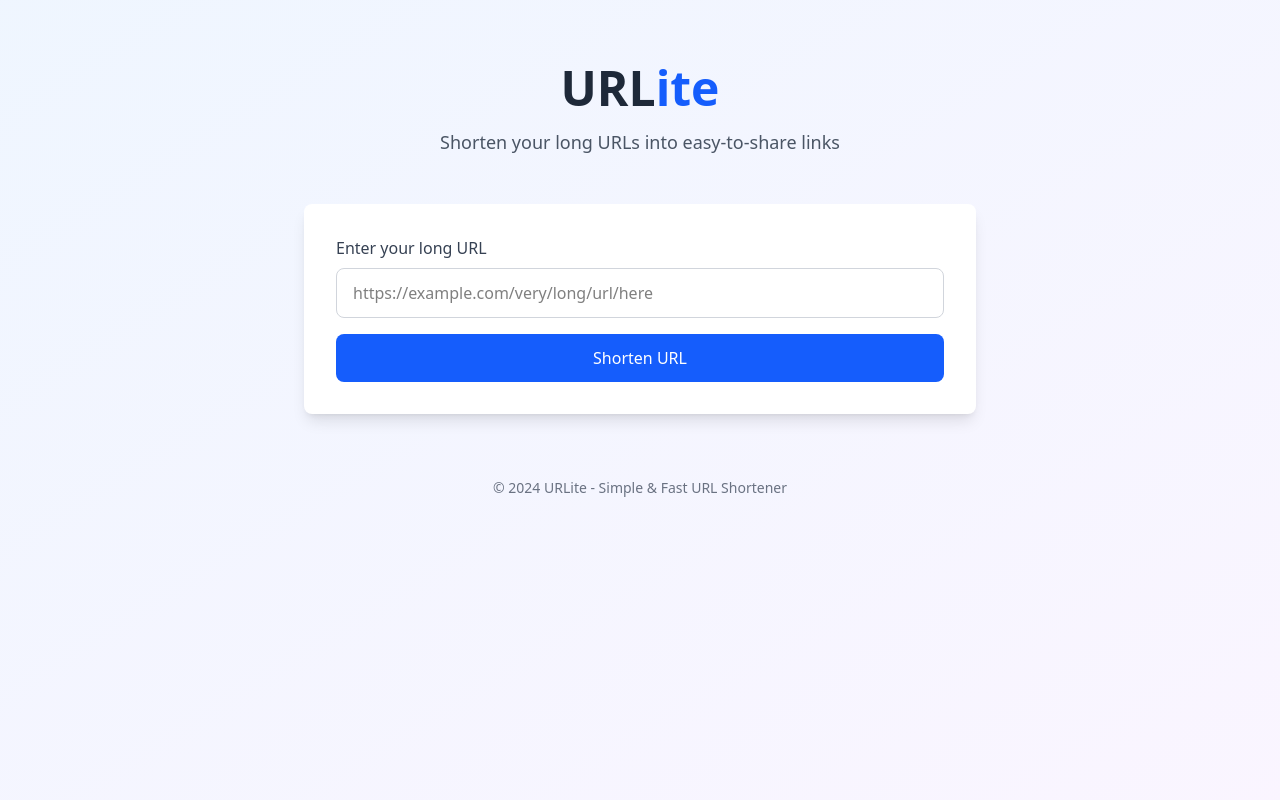
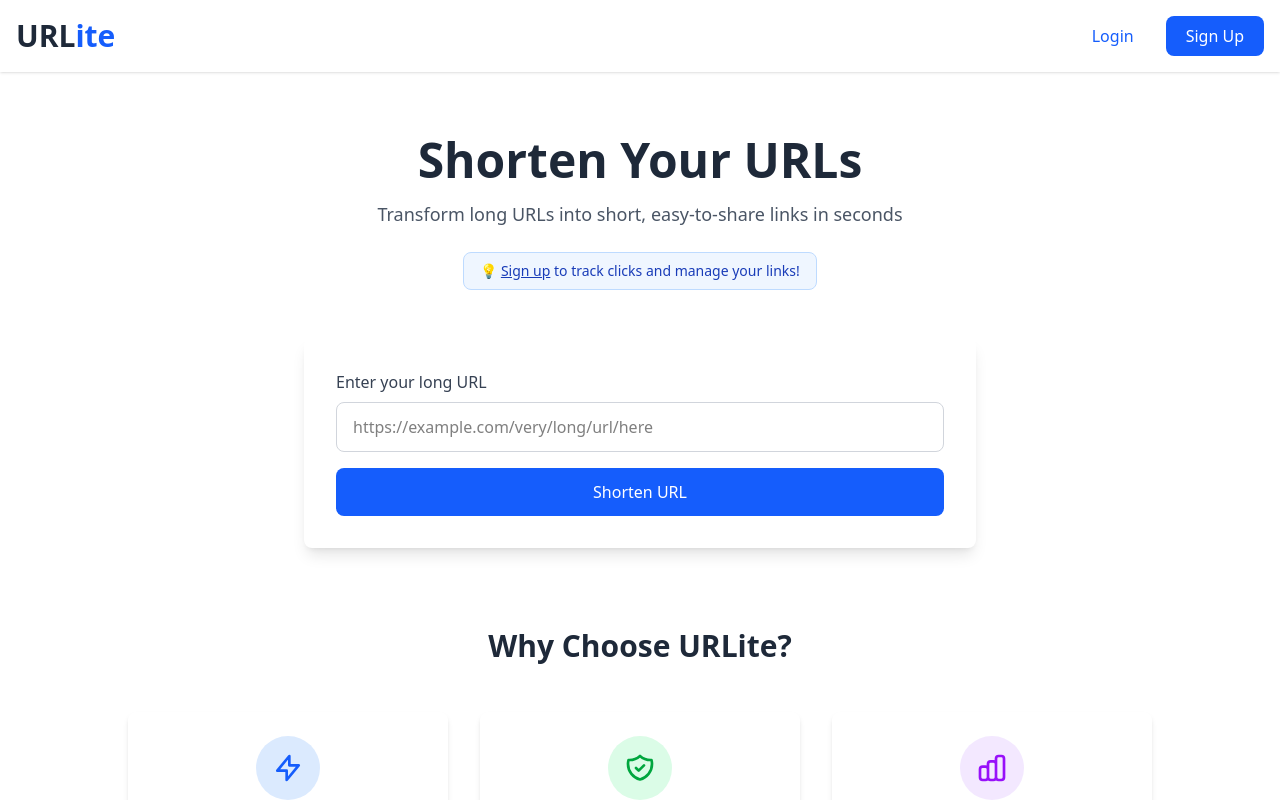
Before and after one commit to kartikkkandpal/URLite, a React (Vite) app in the folder frontend/: page / in a window 1280 px wide. Shown: the top 800 px of the page. Built offline with nearby package versions, Linux system fonts and the light colour scheme.

Commit message:
Frontend Phase 2 Complete

```diff
--- a/frontend/package.json
+++ b/frontend/package.json
@@ -18,6 +18,7 @@
     "react": "^19.1.1",
     "react-dom": "^19.1.1",
     "react-redux": "^9.2.0",
+    "react-router-dom": "^7.9.5",
     "redux": "^5.0.1",
     "tailwindcss": "^4.1.17"
   },
--- a/frontend/src/App.jsx
+++ b/frontend/src/App.jsx
@@ -1,41 +1,88 @@
 // MAIN APP COMPONENT
 
-import { useState } from "react";
-import ShortenForm from "./components/ShortenForm";
-import ShortUrlDisplay from "./components/ShortUrlDisplay";
+import {
+  BrowserRouter as Router,
+  Routes,
+  Route,
+  Navigate,
+} from "react-router-dom";
+import { AuthProvider, useAuth } from "./contexts/AuthContext";
+import Home from "./pages/Home";
+import Register from "./pages/Register";
+import Login from "./pages/Login";
+import Dashboard from "./pages/Dashboard";
+
+// Protected Route Component - redirects to login if not authenticated
+const ProtectedRoute = ({ children }) => {
+  const { isAuthenticated, loading } = useAuth();
+
+  if (loading) {
+    return (
+      <div className="min-h-screen flex items-center justify-center">
+        <p className="text-gray-600">Loading...</p>
+      </div>
+    );
+  }
+
+  return isAuthenticated ? children : <Navigate to="/login" />;
+};
+
+// Public Route Component - redirects to dashboard if already authenticated
+const PublicRoute = ({ children }) => {
+  const { isAuthenticated, loading } = useAuth();
+
+  if (loading) {
+    return (
+      <div className="min-h-screen flex items-center justify-center">
+        <p className="text-gray-600">Loading...</p>
+      </div>
+    );
+  }
+
+  return !isAuthenticated ? children : <Navigate to="/dashboard" />;
+};
 
 function App() {
-  // State to store the generated short URL data
-  const [shortUrlData, setShortUrlData] = useState(null);
+  return (
+    <AuthProvider>
+      <Router>
+        <Routes>
+          {/* Public Routes */}
+          <Route path="/" element={<Home />} />
 
-  return (
-    <div className="min-h-screen bg-linear-to-br from-blue-50 to-purple-50">
-      <div className="container mx-auto px-4 py-16">
-        {/* Header */}
-        <div className="text-center mb-12">
-          <h1 className="text-5xl font-bold text-gray-800 mb-4">
-            URL<span className="text-blue-600">ite</span>
-          </h1>
-          <p className="text-gray-600 text-lg">
-            Shorten your long URLs into easy-to-share links
-          </p>
-        </div>
+          <Route
+            path="/register"
+            element={
+              <PublicRoute>
+                <Register />
+              </PublicRoute>
+            }
+          />
 
-        {/* Main Content */}
-        <div className="max-w-2xl mx-auto">
-          {/* URL Shortening Form */}
-          <ShortenForm setShortUrlData={setShortUrlData} />
+          <Route
+            path="/login"
+            element={
+              <PublicRoute>
+                <Login />
+              </PublicRoute>
+            }
+          />
 
-          {/* Display shortened URL if generated */}
-          {shortUrlData && <ShortUrlDisplay data={shortUrlData} />}
-        </div>
+          {/* Protected Routes */}
+          <Route
+            path="/dashboard"
+            element={
+              <ProtectedRoute>
+                <Dashboard />
+              </ProtectedRoute>
+            }
+          />
 
-        {/* Footer */}
-        <div className="text-center mt-16 text-gray-500 text-sm">
-          <p>© 2024 URLite - Simple & Fast URL Shortener</p>
-        </div>
-      </div>
-    </div>
+          {/* 404 - Redirect to home */}
+          <Route path="*" element={<Navigate to="/" />} />
+        </Routes>
+      </Router>
+    </AuthProvider>
   );
 }
 
```
Also changed, not shown: 1 other file (tests, documents, lock files or other folders).
